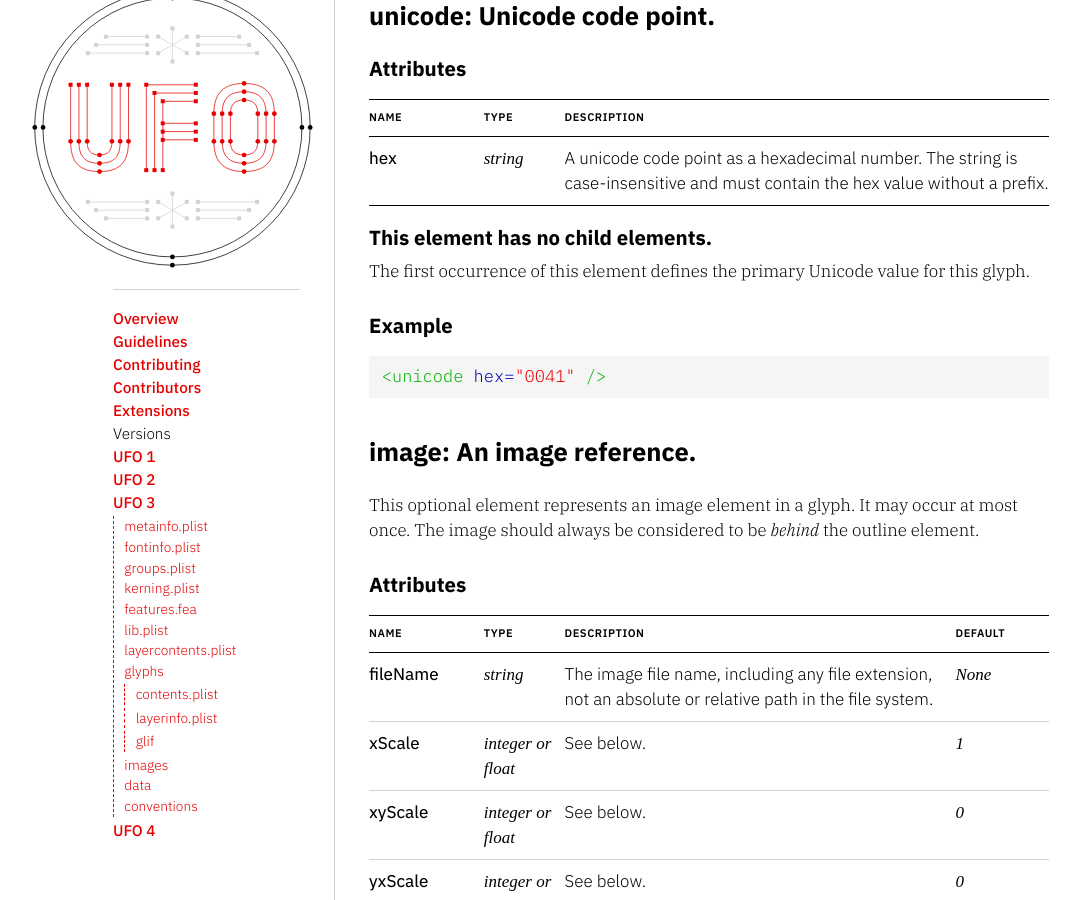
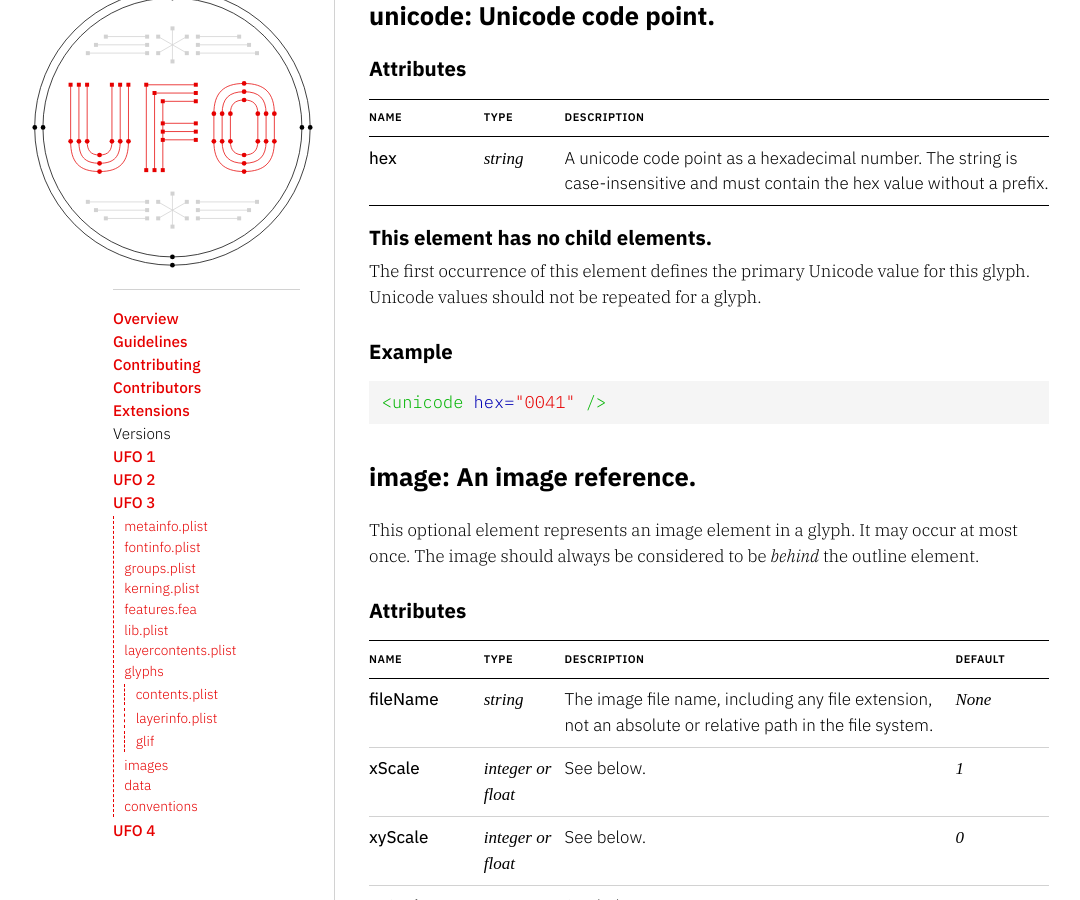
Before and after one commit to unified-font-object/ufo-spec, a Jekyll site: the page built from versions/ufo3/glyphs/glif.md, in a window 1280 px wide and 900 px high, scrolled down 2593 px. Shown: the whole window, without its empty margins (51-1131 px from the left). Built offline with Jekyll 4.4.1, drawn with Linux system fonts in a browser that asks for light colours; some web fonts are replaced.

Commit message:
Clarify unicode value repeats
Addressing comment from #179

```diff
--- a/versions/ufo3/glyphs/glif.md
+++ b/versions/ufo3/glyphs/glif.md
@@ -88,7 +88,7 @@ The `name` attribute has limited uses in this version. The *contents.plist* file
 
 #### This element has no child elements.
 
-The first occurrence of this element defines the primary Unicode value for this glyph.
+The first occurrence of this element defines the primary Unicode value for this glyph. Unicode values should not be repeated for a glyph.
 
 #### Example
 
```
